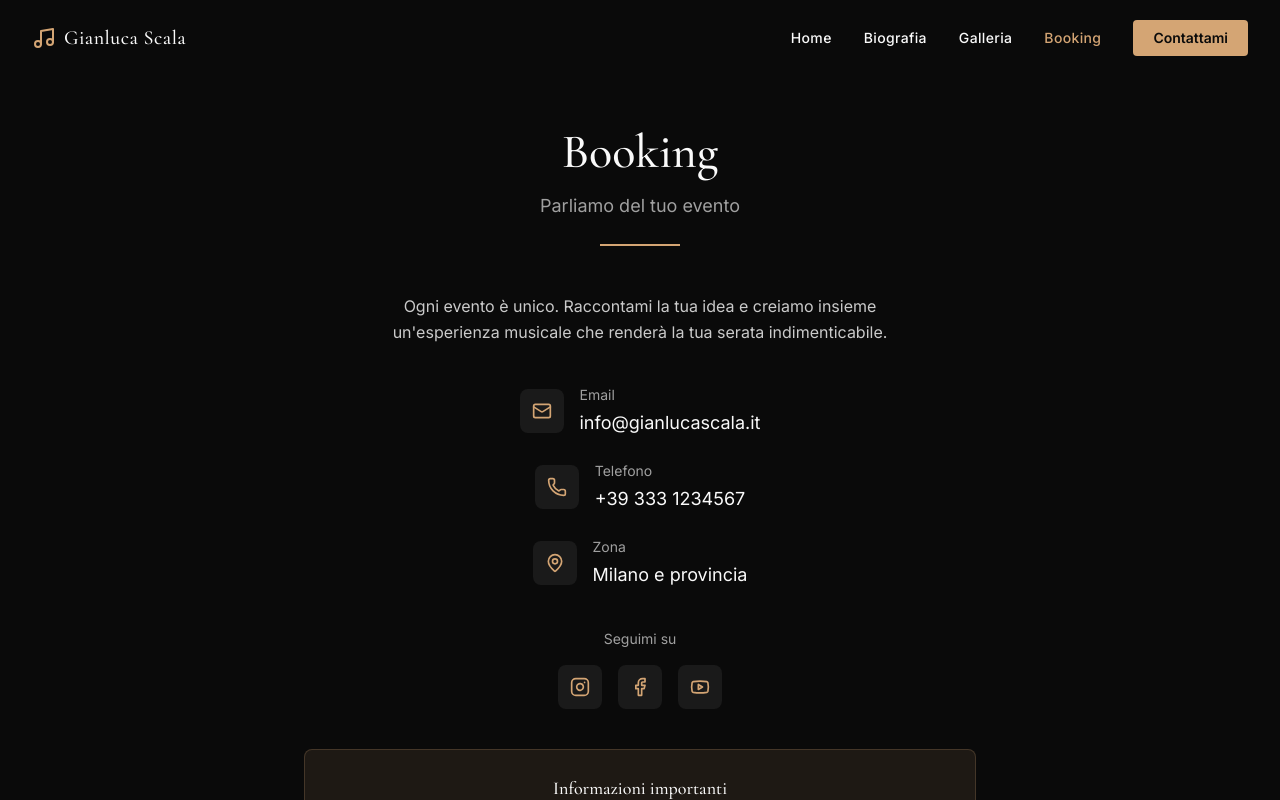
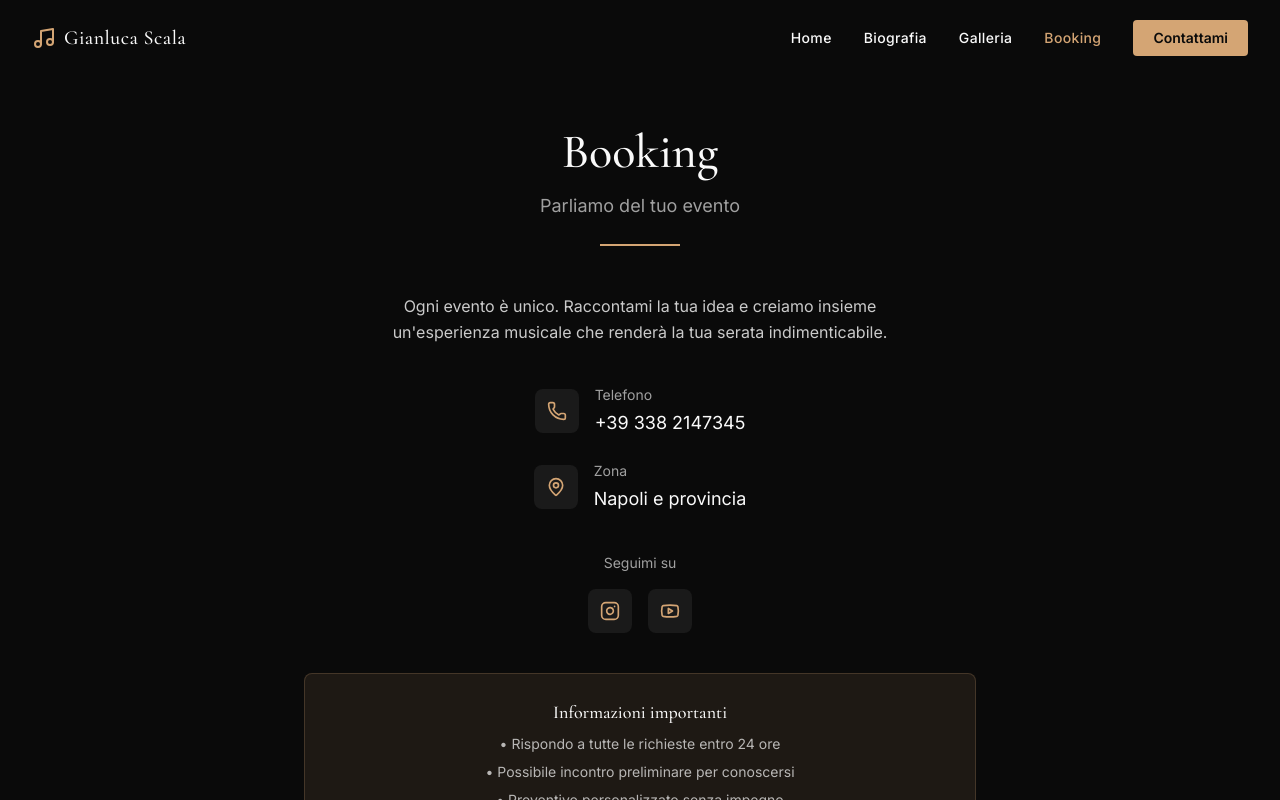
Before and after one commit to francescopaganotustena-hash/turpesito, a React (Vite) app: page /#/contatti in a window 1280 px wide. Shown: the top 800 px of the page. Built offline with nearby package versions, Linux system fonts and the light colour scheme.

Commit message:
chore: update project memory and booking contacts info

```diff
--- a/src/data/index.ts
+++ b/src/data/index.ts
@@ -37,8 +37,8 @@ export const siteConfig = {
   bookingTitle: "Richiedi una data",
   bookingSubtitle: "Contattami per il tuo evento",
   email: "info@gianlucascala.it",
-  phone: "+39 333 1234567",
-  location: "Milano e provincia",
+  phone: "+39 338 2147345",
+  location: "Napoli e provincia",
   availability: "Disponibile per eventi in tutta Italia",
   social: {
     instagram: "https://www.instagram.com/giangi_sax?igsh=NXp5MWdhdnJzcmVz",
--- a/src/pages/Contact.tsx
+++ b/src/pages/Contact.tsx
@@ -1,5 +1,5 @@
 import { Helmet } from 'react-helmet-async';
-import { Mail, Phone, MapPin, Instagram, Facebook, Youtube } from 'lucide-react';
+import { Phone, MapPin, Instagram, Youtube } from 'lucide-react';
 import { ContactForm } from '../components/ContactForm';
 import { siteConfig } from '../data';
 import { SectionTitle } from '../components/SectionTitle';
@@ -32,21 +32,6 @@ export function Contact() {
               </p>
 
               <div className="space-y-6 mb-10">
-                <div className={`flex gap-4 ${isCenteredLayout ? 'items-center justify-center text-left' : 'items-start'}`}>
-                  <div className="bg-secondary p-3 rounded-lg">
-                    <Mail className="w-5 h-5 text-accent" />
-                  </div>
-                  <div>
-                    <p className="text-sm text-text-muted mb-1">Email</p>
-                    <a
-                      href={`mailto:${siteConfig.email}`}
-                      className="text-lg hover:text-accent transition-colors"
-                    >
-                      {siteConfig.email}
-                    </a>
-                  </div>
-                </div>
-
                 <div className={`flex gap-4 ${isCenteredLayout ? 'items-center justify-center text-left' : 'items-start'}`}>
                   <div className="bg-secondary p-3 rounded-lg">
                     <Phone className="w-5 h-5 text-accent" />
@@ -87,15 +72,6 @@ export function Contact() {
                     <Instagram className="w-5 h-5 text-accent" />
                   </a>
                   <a
-                    href={siteConfig.social.facebook}
-                    target="_blank"
-                    rel="noopener noreferrer"
-                    className="bg-secondary p-3 rounded-lg hover:bg-accent/10 transition-colors"
-                    aria-label="Facebook"
-                  >
-                    <Facebook className="w-5 h-5 text-accent" />
-                  </a>
-                  <a
                     href={siteConfig.social.youtube}
                     target="_blank"
                     rel="noopener noreferrer"
```
Also changed, not shown: 1 other file (tests, documents, lock files or other folders).
